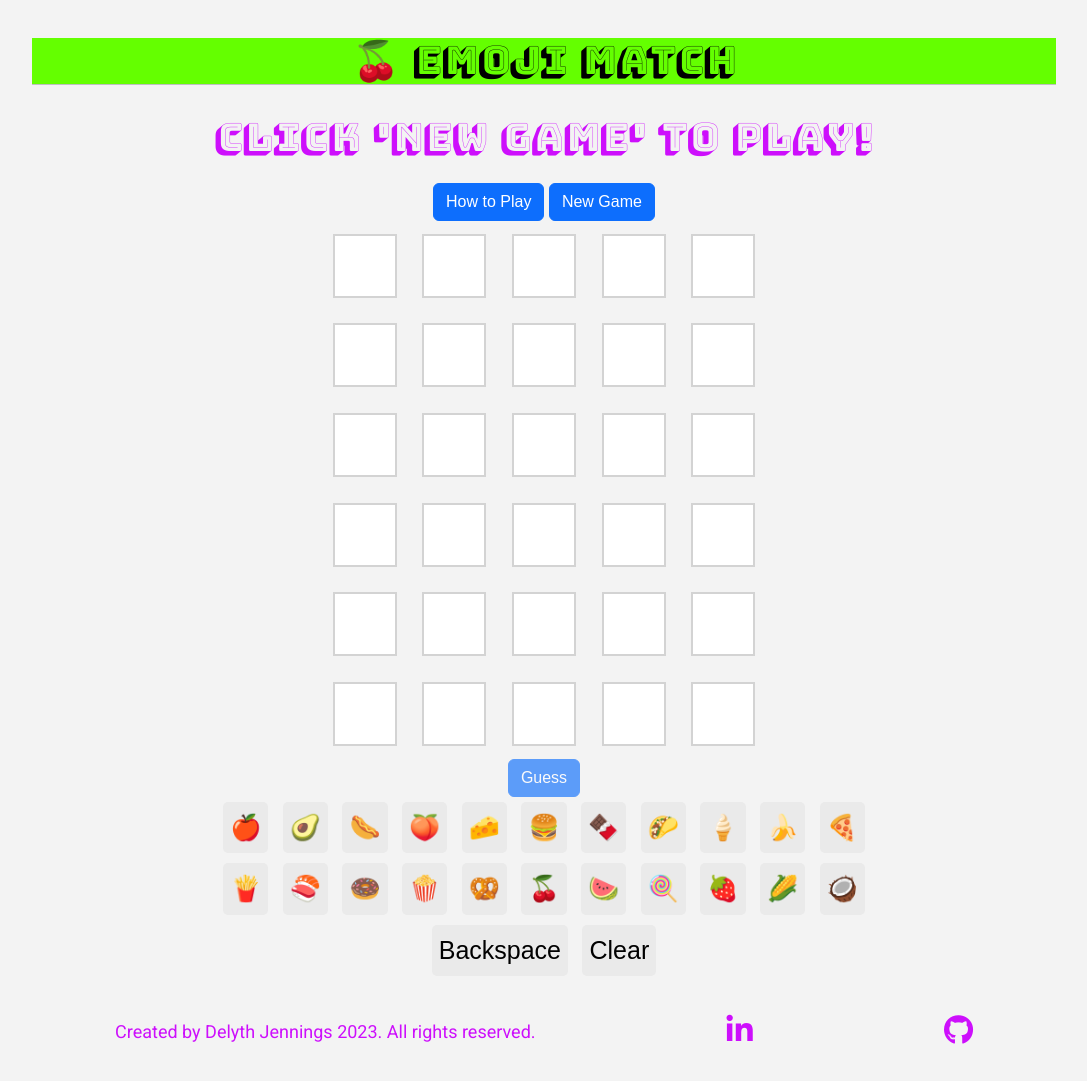
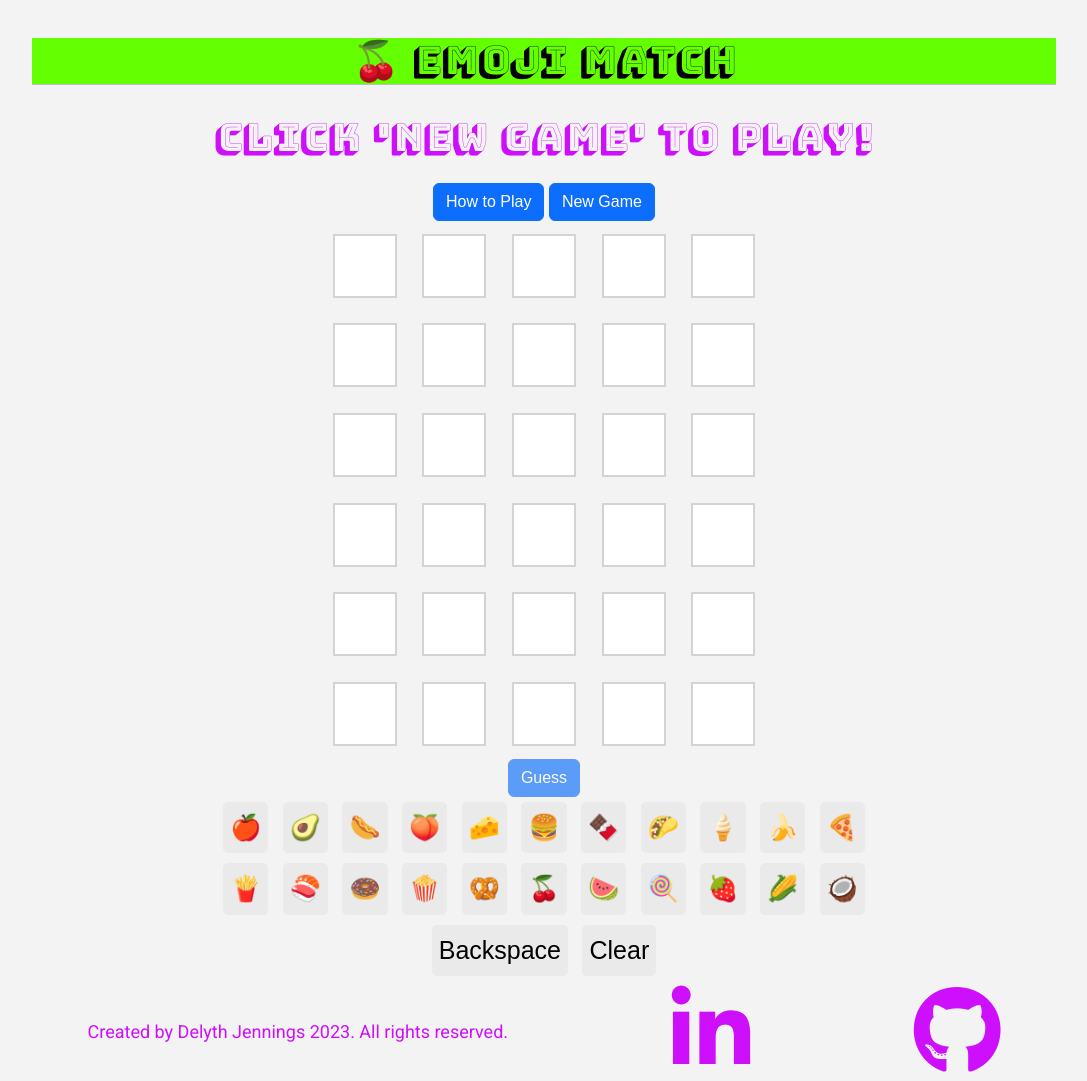
Before and after one commit to D3lyth/milestone_project2, a plain HTML site: page index.html in a window 1280 px wide. Shown: the whole page, without its empty margins (96-1183 px from the left). Drawn offline with nearby package versions, Linux system fonts and the light colour scheme; a web font is replaced by a local one.

Commit message:
Style change for footer content

```diff
--- a/assets/css/style.css
+++ b/assets/css/style.css
@@ -160,7 +160,7 @@ img, svg {
 
 i {
   color: #cd0ffc;
-  font-size: 30px;
+  font-size: 7vw;
 }
 
 i:hover {
```
